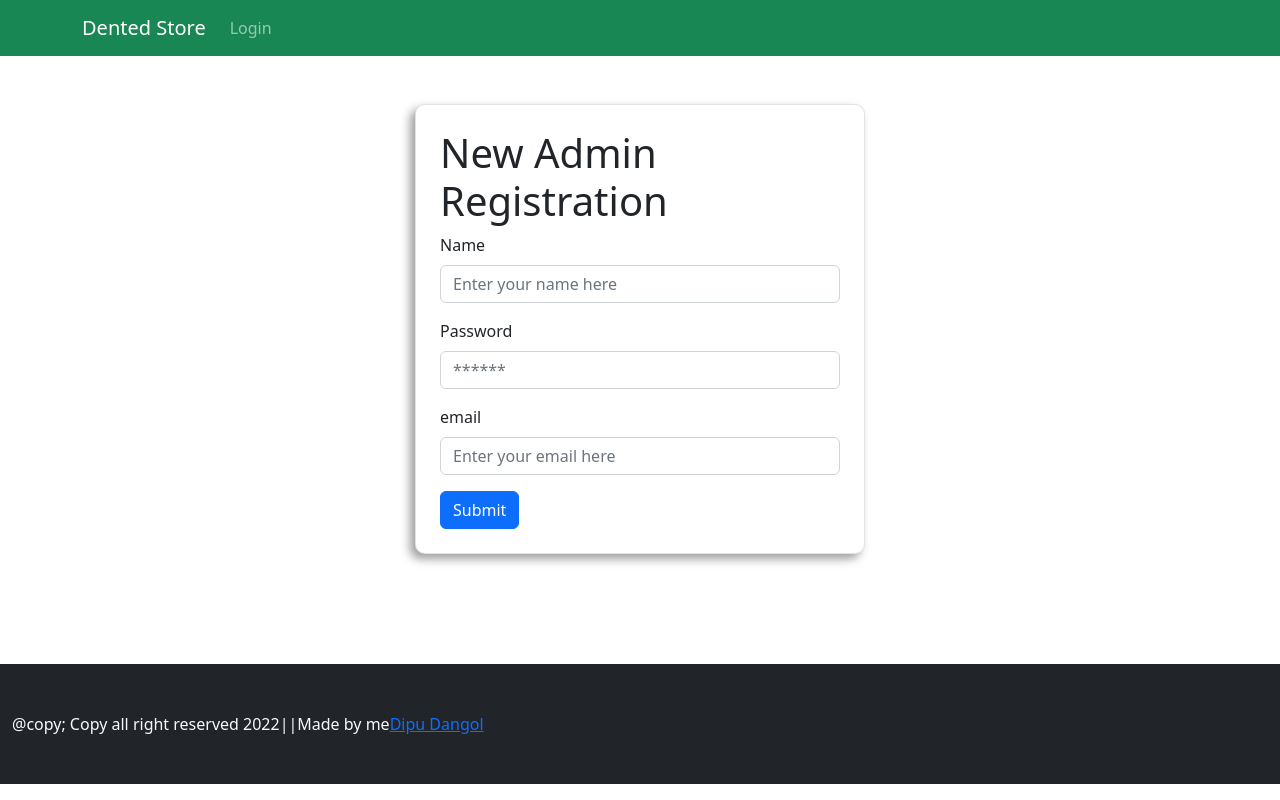
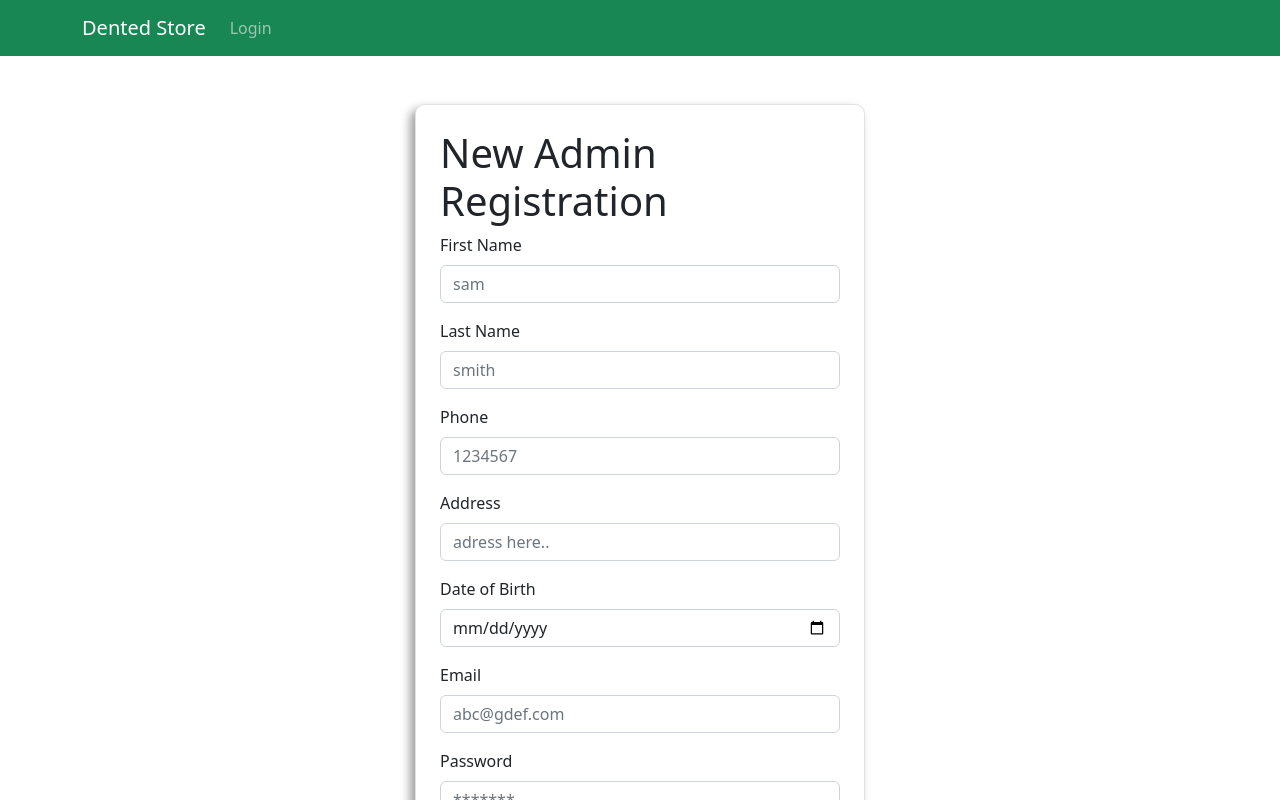
Before and after one commit to dipudangol/dentedStore_Client, a React (Create React App) app: page /Register in a window 1280 px wide. Shown: the top 800 px of the page. Built offline with nearby package versions, Linux system fonts and the light colour scheme.

Commit message:
detail formdata

```diff
--- a/src/components/footer/Footer.js
+++ b/src/components/footer/Footer.js
@@ -3,7 +3,7 @@ import { Container } from 'react-bootstrap';
 
 export const Footer = () => {
     return (
-        <Container fluid className="bg-dark py-5 text-light">
+        <Container fluid className="bg-dark py-5 text-light mt-5">
             @copy; Copy all right reserved 2022||Made by me{""}
             <a href="#">Dipu Dangol</a>
         </Container>
--- a/src/pages/admin-registration/AdminRegistration.js
+++ b/src/pages/admin-registration/AdminRegistration.js
@@ -1,10 +1,27 @@
-import React from 'react'
+import React, { useState } from 'react'
 import { Container, Form, Button } from 'react-bootstrap';
 import { CustomInputField } from '../../components/customInputField/CustomInputField';
 import { Footer } from '../../components/footer/Footer';
 import { Header } from '../../components/header/Header';
 
 const AdminRegistration = () => {
+
+  const [formData, setFormData] = useState({});
+
+  const handleOnChange = e => {
+    const { name, value } = e.target;
+    setFormData(
+      {
+        ...formData,
+        [name]: value,
+      })
+  };
+
+  const handleOnSubmit = e => {
+    e.preventDefault();
+    console.log(formData);
+  }
+
   const fields = [
     {
       label: "First Name",
@@ -21,10 +38,24 @@ const AdminRegistration = () => {
       required: true,
     },
     {
-      label: "Password",
-      name: 'password',
-      type: 'password',
-      placeholder: "*******",
+      label: "Phone",
+      name: 'phone',
+      type: 'number',
+      placeholder: "1234567",
+      required: false,
+    },
+    {
+      label: "Address",
+      name: 'address',
+      type: 'text',
+      placeholder: "adress here..",
+      required: false,
+    },
+    {
+      label: "Date of Birth",
+      name: 'dob',
+      type: 'date',
+      placeholder: "DD/MM/YYYY",
       required: true,
     },
     {
@@ -34,18 +65,34 @@ const AdminRegistration = () => {
       placeholder: "abc@gdef.com",
       required: true,
     },
+    {
+      label: "Password",
+      name: 'password',
+      type: 'password',
+      placeholder: "*******",
+      required: true,
+    },
+    {
+      label: "Confirm Password",
+      name: 'confirmPassword',
+      type: 'password',
+      placeholder: "*******",
+      required: true,
+    },
+
   ]
   return (
     <div>
       <Header />
       <Container className="page-main">
         <div className='form'>
-          <Form>
+          <Form onSubmit={handleOnSubmit}>
             <h1>New Admin Registration</h1>
-
-            <CustomInputField label="Name" type="text" placeholder="Enter your name here" />
-            <CustomInputField label="Password" type="password" placeholder="******" />
-            <CustomInputField label="email" type="email" placeholder="Enter your email here" />
+            {
+              fields.map((item, i) =>
+                <CustomInputField key={i} {...item} onChange={handleOnChange} />
+              )
+            }
 
             <Button variant="primary" type="submit">
               Submit
```
